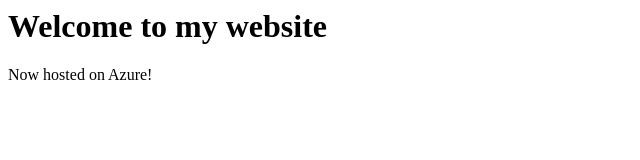
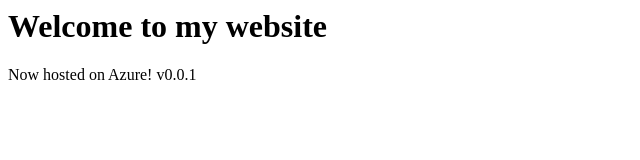
Before and after one commit to mpflynnx/terraform-beginner-bootcamp-2023-azure, a plain HTML site: page public/index.html in a window 1280 px wide. Shown: the full height of the page, 0-640 px from the left. Drawn offline with Linux system fonts and the light colour scheme.

Commit message:
#24 Uploaded files to storage account

```diff
--- a/public/index.html
+++ b/public/index.html
@@ -4,6 +4,6 @@
 </head>
 <body>
   <h1>Welcome to my website</h1>
-  <p>Now hosted on Azure!</p>
+  <p>Now hosted on Azure! v0.0.1</p>
 </body>
 </html>
```
Also changed, not shown: 3 other files.
